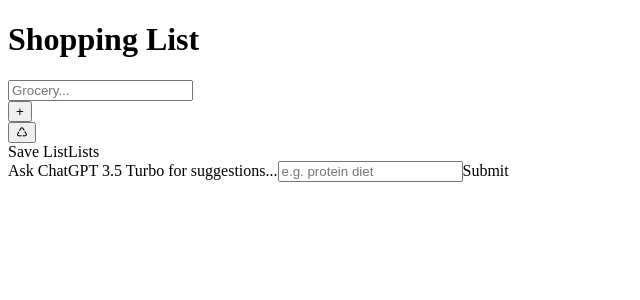
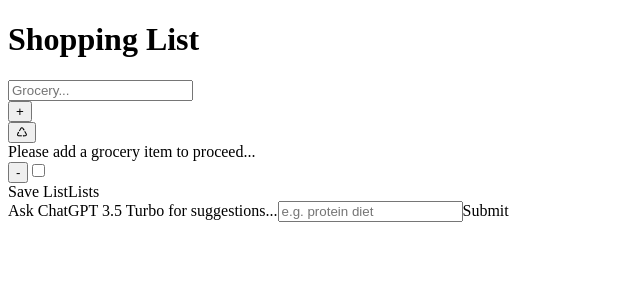
Before and after one commit to amivCICD/reactaishoppinglist, a React (Vite) app: page / in a window 1280 px wide. Shown: the top 300 px of the page, without its empty margins (0-640 px from the left). Built offline with nearby package versions, Linux system fonts and the light colour scheme.

Commit message:
checkboxes and remove items working, next, onto saving lists

```diff
--- a/src/items/AddItems.jsx
+++ b/src/items/AddItems.jsx
@@ -27,11 +27,10 @@ export default () => {
 
     const [state, dispatch] = useReducer(postReducer, INITIAL_STATE);
     const [parentState, setParentState] = useState(false);
-    const [key] = useState(localStorage.key(0))
-    const [itemsArr, setItemsArr] = useState([]);
-    // const [currentObj, setCurrentObj] = useState({});
-    // const [initialObj, setInitialObj] = useLocalStorage(key, INITIAL_STATE)
-    const [currentObj, setCurrentObj] = useLocalStorage(null, INITIAL_STATE)
+    const [key] = useState(localStorage.key(retrieveKeys()[1]))
+    const [itemsArr, setItemsArr] = useState(['Please add an item to begin...']);
+
+    const [currentObj, setCurrentObj] = useLocalStorage('groceryList', INITIAL_STATE)
 
     // I believe you need to change your initial_state to be your starting object
 
@@ -213,13 +212,17 @@ export default () => {
     // }, [state.updated])
 
     useEffect(() => {
-        // dispatch({ type: ACTION_TYPES.FETCH_START })
+        const keys = retrieveKeys();
+        const primaryArr = retrievePrimaryArr(keys)
+        console.log(primaryArr);
 
-        dispatch({ type: ACTION_TYPES.FETCH_SUCCESS, payload: currentObj })
-        setItemsArr(currentObj.groceryList)
+        console.log(currentObj.groceryList);
+
+        // dispatch({ type: ACTION_TYPES.FETCH_SUCCESS, payload: currentObj.groceryList })
+        setItemsArr(currentObj.groceryList ? currentObj.groceryList : ['hello'])
         console.log(currentObj);
 
-    }, [currentObj])
+    }, [currentObj, parentState])
 
 
 
@@ -265,14 +268,20 @@ export default () => {
 
         const handleStuff = () => {
             console.log(currentObj);
-            dispatch({ type: ACTION_TYPES.STATE_UPDATED })
+            // dispatch({ type: ACTION_TYPES.STATE_UPDATED })
+
+            let filt = currentObj.groceryList.filter(i => i.grocery !== 'Please add a grocery item to proceed...')
+            console.log(filt);
+
+
             if (currentObj?.groceryList?.length) {
                 setCurrentObj(
-                    {...currentObj, groceryList: [{ grocery: state.grocery, id: groceryId, acquired: false }, ...currentObj.groceryList] }
+                    { groceryList: [{ grocery: state.grocery, id: groceryId, acquired: false }, ...filt ] }
                 )
             } else {
+                console.log('is this even making it');
                 setCurrentObj(
-                    {...currentObj, groceryList: [{ grocery: state.grocery, id: groceryId, acquired: false }] }
+                    { groceryList: [{ grocery: state.grocery, id: groceryId, acquired: false }] }
                 )
             }
         }
--- a/src/items/useLocalStorage.js
+++ b/src/items/useLocalStorage.js
@@ -4,14 +4,14 @@ import { useState, useEffect } from "react"
 
 export const useLocalStorage = (key, initialValue) => {
     // const [state, dispatch] = useReducer(postReducer, INITIAL_STATE)
-    console.log(key);
+    // console.log(key);
     const [storedValue, setStoredValue] = useState(() => {
         try {
             const item = window.localStorage.getObj(key)
             return item ? item : initialValue
 
         } catch (error) {
-            console.log(error)
+            console.log('useLocalStorage error', error)
             return initialValue
         }
     })
--- a/src/list/List.jsx
+++ b/src/list/List.jsx
@@ -1,39 +1,10 @@
 import ListItem from "./ListItem"
-import { useEffect } from "react"
-
 
 
 let arr = ["Please add an item to continue..."]
 
 export default ({ itemsArr, currentObj, setCurrentObj, onStateChange }) => {
 
-
-
-    useEffect(() => {
-        if (localStorage.getItem("item1")) {
-            // dispatch({ type: state.STATE_UPDATE })
-            // const items = localStorage.getItem("item1")
-            // let itemsArr = items.split(",")
-            // setStorage(itemsArr.length > 1 ? ([...itemsArr]) : [itemsArr])
-            // console.log(itemsArr);
-        }
-        // function getLocalStorage() {
-        //     dispatch({ type: ACTION_TYPES.FETCH_START })
-        //     let items = localStorage.getItem("item1")
-        //     if (items) {
-        //         itemsArr = items.split(",")
-        //         dispatch({ type: ACTION_TYPES.FETCH_SUCCESS, payload: itemsArr })
-        //     } else if (!items) {
-        //         dispatch({ type: ACTION_TYPES.FETCH_ERROR })
-        //         items = "Add a grocery item to continue"
-        //         console.log('There is nothing in local storage...');
-        //     }
-        //     return items
-        // }
-        // getLocalStorage();
-        // console.log(state);
-
-    }, [])
 
     return (
         <div>
--- a/src/list/ListItem.jsx
+++ b/src/list/ListItem.jsx
@@ -3,28 +3,14 @@ import { INITIAL_STATE, postReducer } from "../postReducer/postReducer"
 import { ACTION_TYPES } from "../postReducer/actiontypes"
 
 
-// const [list, setList] = useState(null)
+
 
 export default ({ itemsArr, currentObj, setCurrentObj, onStateChange }) => {
-    // console.log(itemsArr);
-    const [childState, setChildState] = useState(null)
-    const [array, setArray] = useState()
-    // const [stateChange, setStateChange] = useState(false) // get rid of state changers, postReducer should control state 05/11
-    const [checked, setChecked] = useState(Boolean)
+
 
     const [state, dispatch] = useReducer(postReducer, INITIAL_STATE)
-
-    // const handleClick = (e) => {
-    //     let id = e.target.parentElement.parentElement.id;
-    //     // console.log(id);
-
-    //     setChildState(id)
-    //     let filtArr = itemsArr.filter((i, index) => (index + i) !== id)
-    //     // console.log(filtArr);
-    //     localStorage.setItem("item1", filtArr)
-    //     onStateChange(id)
-    // }
-
+    const [checked, setChecked] = useState(false)
+    let randomId = Math.random().toString().slice(2)
 
     const handleRemove = (e) => {
         let id = e.target.parentElement.parentElement.id
@@ -32,27 +18,19 @@ export default ({ itemsArr, currentObj, setCurrentObj, onStateChange }) => {
         let index = id
         let groceryItemIndex = itemsArr[index]
 
-        // let updateArray = itemsArr.filter((i, index) => i[index] !== i[groceryItemIndex])
-        // let filtArr = itemsArr.filter((i, index) => (index + i.grocery) !== id)
+
         let filtArr = itemsArr.filter((i, index) => (i.id) !== id)
-        // let filt2 = itemsArr.filter(i => i[id] !== i)
-        // console.log(filt2);
-        // console.log(updateArray);
+
         console.log(filtArr, 'filt array in handle remove');
 
-        setCurrentObj(filtArr)
+        if (filtArr.length === 0) {
+            filtArr[0] = { grocery: 'Please add a grocery item to proceed...', id: randomId, acquired: false }
+            setCurrentObj({ groceryList: filtArr })
+        } else {
+            setCurrentObj({ groceryList: filtArr })
 
-        // if (filtArr.length === 0 && e) {
-        //     localStorage.clear();
-        //     // setStateChange(prev => !prev)
-        //     // onStateChange(stateChange)
-        //     // set ACTION_TYPES.CLEAR_STORAGE
-        // } else {
-        //     localStorage.setObj("groceryListArr", filtArr)
-        //     // setStateChange(prev => !prev)
-        //     // onStateChange(stateChange)
-        //     dispatch({ type : ACTION_TYPES.STATE_UPDATED, payload: filtArr  })
-        // }
+        }
+
 
 
     }
@@ -65,39 +43,30 @@ export default ({ itemsArr, currentObj, setCurrentObj, onStateChange }) => {
         let whichIndex = el => el.id === id;
         let itemIndex = itemsArr.findIndex(whichIndex)
 
+        if (checkedVal) {
 
+            bgDiv.classList.remove("from-primary", "to-success");
+            bgDiv.classList.add("from-gray-800", "to-gray-300");
+            let updated = {...currentObj}
+            console.log(updated);
+            updated.groceryList[itemIndex].acquired = true
+            setCurrentObj(updated);
 
-        if (checkedVal) {
-            // setChecked(checked => !checked)
-            console.log(checkedVal);
-            console.log(id);
-            bgDiv.classList.remove("from-primary", "to-success")
-            bgDiv.classList.add("from-gray-800", "to-gray-300")
+            // dispatch({ type: ACTION_TYPES.STATE_UPDATED, payload: { ...currentObj } })
+            onStateChange(checkedVal)
 
-
-            // itemsArr[itemIndex].acquired = checked;
-            itemsArr[itemIndex].acquired = true;
-            console.log(itemsArr[itemIndex].acquired);
-
-            console.log(itemsArr, 'check items arr');
-
-            localStorage.setObj("groceryListArr", itemsArr)
-            // setStateChange(prev => !prev)
-            // onStateChange(stateChange)
         } else if (!checkedVal) {
 
-            bgDiv.classList.remove("from-gray-800", "to-gray-300")
-            bgDiv.classList.add("from-primary", "to-success")
+            bgDiv.classList.remove("from-gray-800", "to-gray-300");
+            bgDiv.classList.add("from-primary", "to-success");
+            let updated = {...currentObj}
+            console.log(updated);
+            updated.groceryList[itemIndex].acquired = false
+            setCurrentObj(updated);
 
+            onStateChange(checkedVal)
+            // dispatch({ type: ACTION_TYPES.STATE_UPDATED, payload: { post: currentObj } })
 
-            itemsArr[itemIndex].acquired = false;
-            console.log(itemsArr[itemIndex].acquired);
-
-            console.log(itemsArr, 'uncheck items arr');
-
-            localStorage.setObj("groceryListArr", itemsArr)
-            // setStateChange(prev => !prev)
-            // onStateChange(stateChange)
         }
 
             // checkedVal && bgDiv.classList.remove("from-primary", "to-success")
@@ -130,15 +99,16 @@ export default ({ itemsArr, currentObj, setCurrentObj, onStateChange }) => {
                                         <button
                                             onClick={handleRemove}
                                             className=
-                                                {`btn btn-accent btn-sm rounded-1/2 mr-2 font-bold text-xl items-center ${itemsArr[0]?.id === 1969 && 'cursor-not-allowed'}`}
+                                                {`btn btn-accent btn-sm rounded-1/2 mr-2 font-bold text-xl items-center ${itemsArr[0]?.grocery === 'Please add a grocery item to proceed...' && 'hidden'}`}
                                         >
                                         -</button>
                                         {/* <span className="">Got</span> */}
                                         <input className=
-                                            {`checkbox checkbox-primary ml-1 inns ${itemsArr[0]?.id === 1969 && 'cursor-not-allowed'}`}
+                                            {`checkbox checkbox-primary ml-1 ${itemsArr[0]?.grocery === 'Please add a grocery item to proceed...' && 'hidden'}`}
                                             type="checkbox"
+                                            onChange={handleChange}
+                                            value={i.acquired}
                                             checked={i.acquired}
-                                            onChange={handleChange}
                                         />
                                     </div>
                             </div>
--- a/src/postReducer/postReducer.js
+++ b/src/postReducer/postReducer.js
@@ -1,12 +1,14 @@
 
-const starterId = Math.random().toString().slice(2)
+const starterId = Math.random().toString().slice(2);
+const randomId = Math.random().toString().slice(2);
 console.log(starterId);
 
 export const INITIAL_STATE = {
     loading: false,
     post: [],
     error: false,
-    id: starterId
+    groceryList: [{ grocery: 'Please add a grocery item to proceed...', id: randomId, acquired: false }],
+    initial: true
 }
 
  // ^ put -  <post: null> ?
@@ -24,7 +26,7 @@ export const postReducer = (state, action) => { // current state, action updates
             return {
                 ...state,
                 loading: false,
-                post: action.payload
+                post: [action.payload]
             }
         case 'FETCH_ERROR':
             return {
@@ -48,7 +50,7 @@ export const postReducer = (state, action) => { // current state, action updates
         case "STATE_UPDATED":
             return {
                 ...state,
-                post: [action.payload],
+                post: action.payload,
                 error: false,
                 updated: true
             }
```
Also changed, not shown: src/items/saveRetrieve.js (+0 -9 lines).
